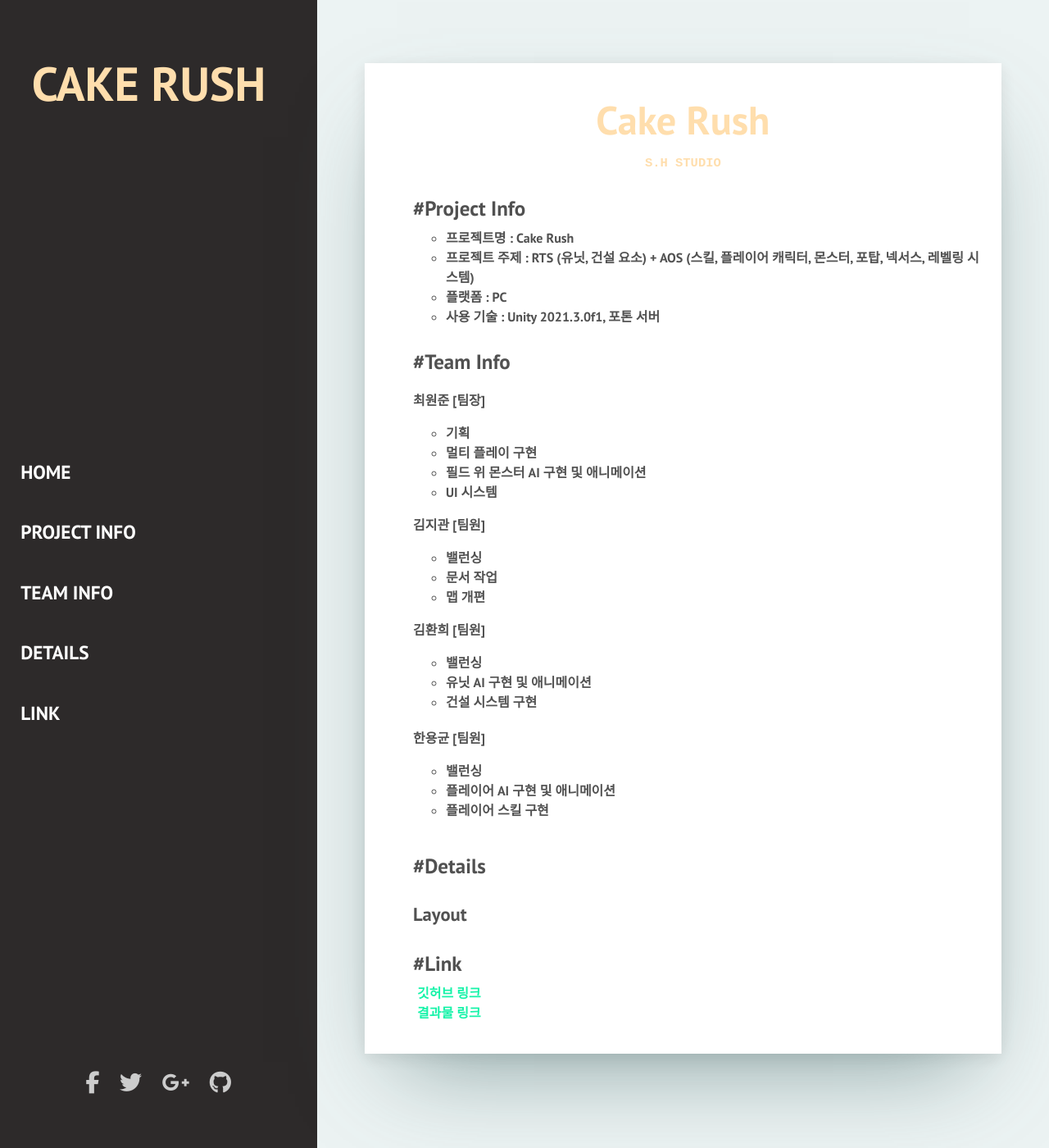
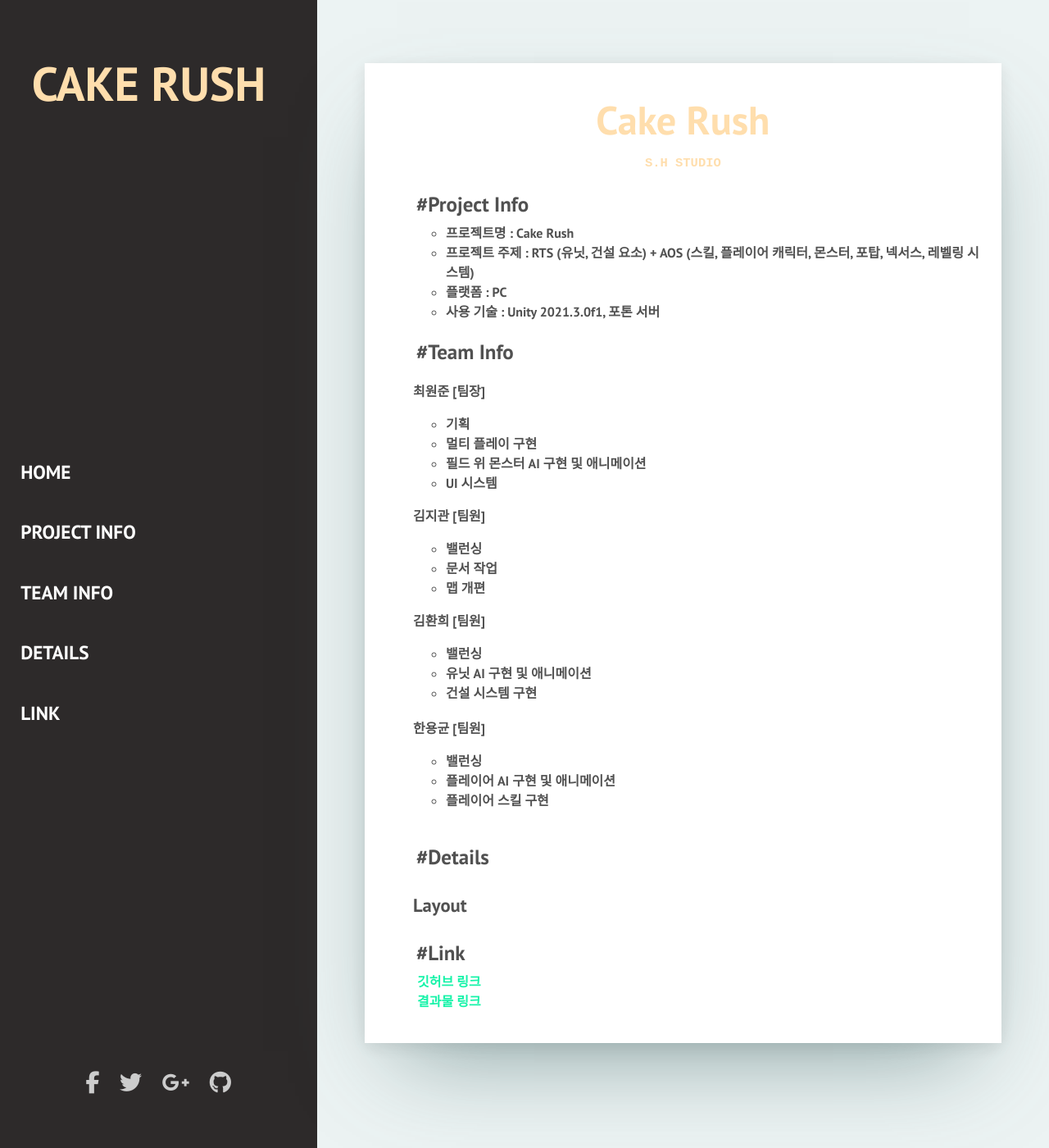
Before and after one commit to yong-gyun/Cake-Rush, a Jekyll site: the page built from index.html, in a window 1280 px wide and 1400 px high. Shown: the whole window at 82% size. Built offline with Jekyll 4.4.1, drawn with Linux system fonts in a browser that asks for light colours; nearby versions of some CDN libraries; some web fonts are replaced; library files that are not in the unit come from our copies; the list of posts is cut into pages by our own code.

Commit message:
Update index.html

```diff
--- a/index.html
+++ b/index.html
@@ -17,7 +17,7 @@
   .title
   {
     font-size: 25px;
-    margin-bottom: 4px;
+    margin: 4px;
   }
 </style>
 
```
